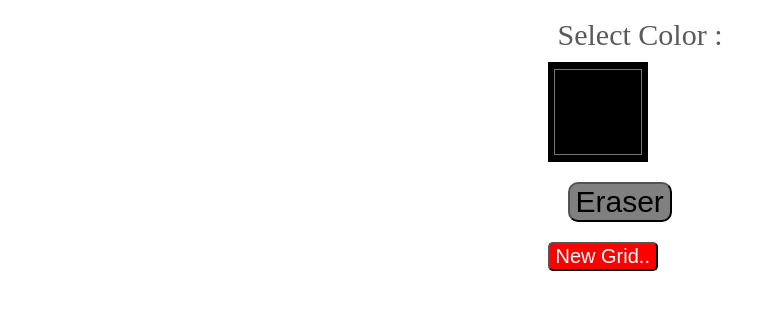
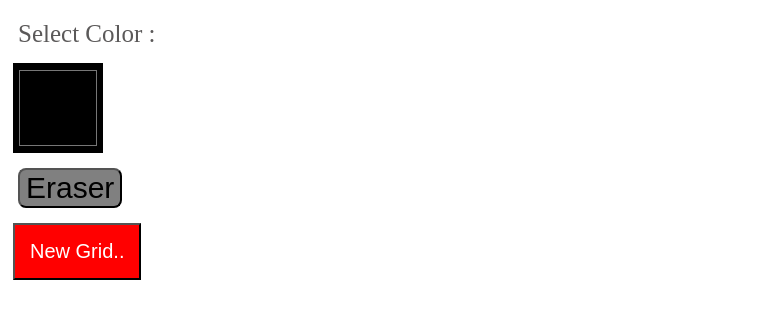
Before and after one commit to Manish-jadav/Sketch-Pad, a plain HTML site: page index.html in a window 1280 px wide. Shown: the whole page, without its empty margins (0-770 px from the left). Drawn offline with nearby package versions, Linux system fonts and the light colour scheme.

Commit message:
Style.css

```diff
--- a/style.css
+++ b/style.css
@@ -1,56 +1,52 @@
 body{
-
+    padding-top: 2px;
     background-color:white;
-    color:white;
     display: flex;
-    justify-content: center;
+    /* justify-content: center; */
     align-items: center;
-    flex-direction: column;
+    /* flex-direction: column; */
   }
 
 .grid {
     display: flex;
+    border: 4px solid gray;
 }
 
-/* .column {
-    flex: ; /* <--- required (style column to fill the same space as the other columns)
-} */
+.row {
+    margin: 0px;
+    border: 2px solid black;
 
-.row {
-    margin: 1px;
-    border: 2px solid black;
-    border-radius: 0px;
-    /*text-align:center;*/
-    height: 70px;
-    width: 70px;
+    height: 25px;
+    width: 25px;
+
 }
-
 .button{
     background-color: red;
-    border-radius: 5px;
+
     color: white;
     font-size: 20px;
     align-items: center;
-}
-.color_picker{
-
-
+    padding: 15px;
+    margin: 5px;
 }
 .Text{
-color: rgb(91, 89, 89);
-font-size: 30px;
-padding: 10px;
+    color: rgb(91, 89, 89);
+    font-size: 25px;
+    padding: 10px;
+
 }
 #favcolor{
     background-color: black;
-    height:100px;
-    width: 100px;
+    height:90px;
+    width: 90px;
     border: 2px solid black;
     overflow: hidden;
+    margin: 5px;
+
 }
 .eraser{
     font-size: 30px;
     background-color: gray;
-    margin: 20px;
-    border-radius: 10px;
+    margin: 10px;
+    border-radius: 8px;
 }
```
